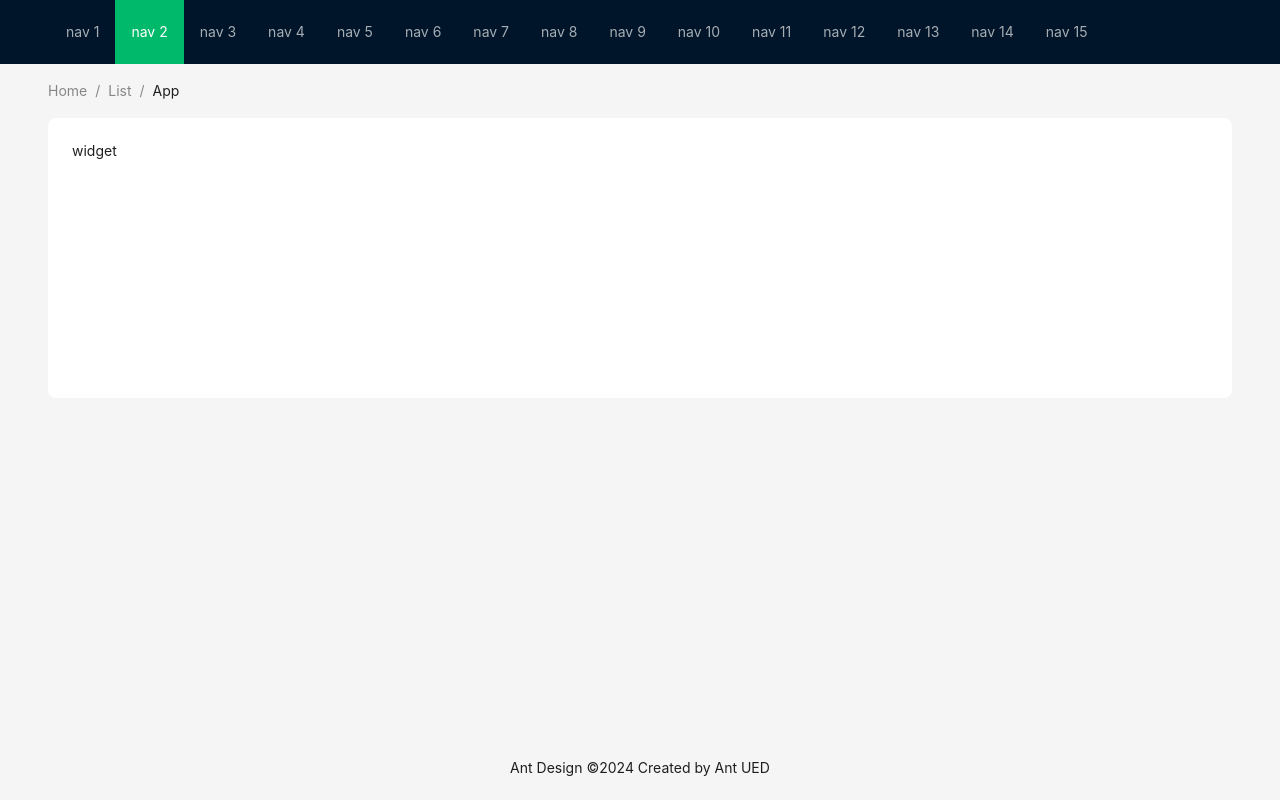
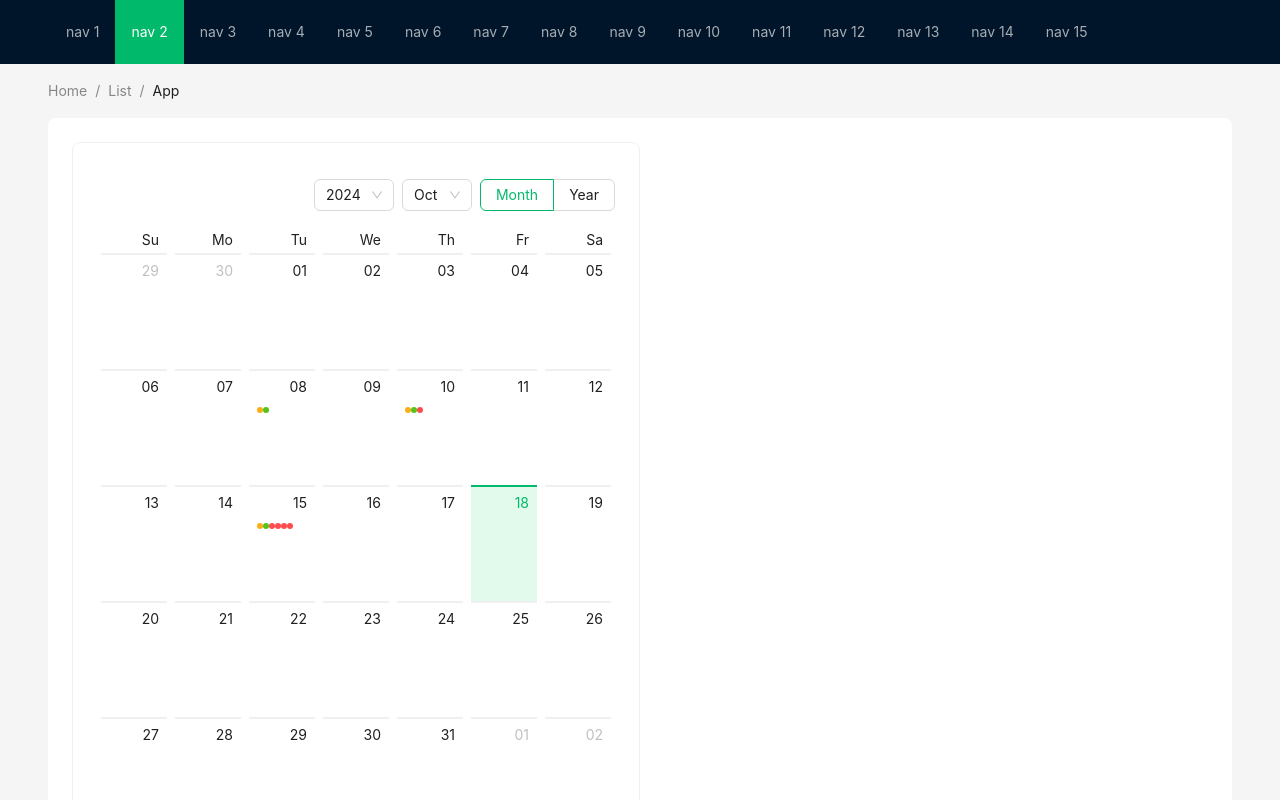
Before and after one commit to raajon/collabothon-widget, a React (Create React App) app: page / in a window 1280 px wide. Shown: the top 800 px of the page. Built offline with nearby package versions, Linux system fonts and the light colour scheme.

Commit message:
calendar widget

```diff
--- a/src/App.tsx
+++ b/src/App.tsx
@@ -1,17 +1,17 @@
 import React from 'react';
-import { Button, ConfigProvider, Layout } from 'antd';
-import Widget from './lib/Widget';
+import { ConfigProvider } from 'antd';
 import { MemoryRouter, Route, Routes } from 'react-router-dom';
 import PageLayout from './page/PageLayout';
+import Dashboard from './page/Dashboard';
 
 const App: React.FC = () => (
   <ConfigProvider theme={{ token: { colorPrimary: '#00b96b' } }}>
     <MemoryRouter>
       <Routes>
         <Route path="/" element={<PageLayout/>}>
-          <Route index element={<Widget/>} />
-          <Route path="newpost" element={<Widget />} />
-          <Route path="*" element={<Widget />} />
+          <Route index element={<Dashboard/>} />
+          <Route path="newpost" element={<Dashboard />} />
+          <Route path="*" element={<Dashboard />} />
         </Route>
       </Routes>
     </MemoryRouter>
--- a/src/lib/Widget.tsx
+++ /dev/null
@@ -1,10 +0,0 @@
-import React from 'react';
-
-const Widget = () =>{
-
-    return (
-        <div>widget</div>
-    )
-}
-
-export default Widget;
--- /dev/null
+++ b/src/lib/WidgetBorder.tsx
@@ -0,0 +1,15 @@
+import { Card } from 'antd';
+import React, { ReactElement } from 'react';
+
+const WidgetBorder = ({children}: Props) =>{
+
+    return (
+        <Card>{children}</Card>
+    )
+}
+
+interface Props{
+    children: ReactElement
+}
+
+export default WidgetBorder;
--- /dev/null
+++ b/src/page/Dashboard.tsx
@@ -0,0 +1,21 @@
+import { Col, Row } from 'antd';
+import React from 'react';
+import CalendarWidget from '../widgets/calendar/CalendarWidget';
+
+const Dashboard = () =>{
+
+    const dashboard = [
+        [<CalendarWidget />],
+        []
+    ]
+
+    return(
+        <Row>
+            {dashboard.map(c=>(
+                <Col span={24/dashboard.length}>{c[0]}</Col>
+            ))}
+        </Row>
+    )
+}
+
+export default Dashboard;
--- /dev/null
+++ b/src/widgets/calendar/CalendarWidget.tsx
@@ -0,0 +1,94 @@
+import { Badge, BadgeProps, Calendar, CalendarProps } from 'antd';
+import React from 'react';
+import type { Dayjs } from 'dayjs';
+import WidgetBorder from '../../lib/WidgetBorder';
+
+
+const getListData = (value: Dayjs) => {
+    let listData: { type: string; content: string }[] = []; // Specify the type of listData
+    switch (value.date()) {
+      case 8:
+        listData = [
+          { type: 'warning', content: 'This is warning event.' },
+          { type: 'success', content: 'This is usual event.' },
+        ];
+        break;
+      case 10:
+        listData = [
+          { type: 'warning', content: 'This is warning event.' },
+          { type: 'success', content: 'This is usual event.' },
+          { type: 'error', content: 'This is error event.' },
+        ];
+        break;
+      case 15:
+        listData = [
+          { type: 'warning', content: 'This is warning event' },
+          { type: 'success', content: 'This is very long usual event......' },
+          { type: 'error', content: 'This is error event 1.' },
+          { type: 'error', content: 'This is error event 2.' },
+          { type: 'error', content: 'This is error event 3.' },
+          { type: 'error', content: 'This is error event 4.' },
+        ];
+        break;
+      default:
+    }
+    return listData || [];
+  };
+
+  const getMonthData = (value: Dayjs) => {
+    if (value.month() === 8) {
+      return 1394;
+    }
+  };
+
+const CalendarWidget = () =>{
+
+    const monthCellRender = (value: Dayjs) => {
+        const num = getMonthData(value);
+        return num ? (
+          <div className="notes-month">
+            <section>{num}</section>
+            <span>Backlog number</span>
+          </div>
+        ) : null;
+      };
+
+    //   const dateCellRender = (value: Dayjs) => {
+    //     const listData = getListData(value);
+    //     return (
+    //       <ul className="events">
+    //         {listData.map((item) => (
+    //           <li key={item.content}>
+    //             <Badge status={item.type as BadgeProps['status']} />
+    //             {/* <Badge status={item.type as BadgeProps['status']} text={item.content} /> */}
+    //           </li>
+    //         ))}
+    //       </ul>
+    //     );
+    //   };
+
+      const dateCellRender = (value: Dayjs) => {
+        const listData = getListData(value);
+        return (
+          <>
+            {listData.map((item) => (
+                <Badge status={item.type as BadgeProps['status']} />
+            ))}
+          </>
+        );
+      };
+
+    const cellRender: CalendarProps<Dayjs>['cellRender'] = (current, info) => {
+        if (info.type === 'date') return dateCellRender(current);
+        if (info.type === 'month') return monthCellRender(current);
+        return info.originNode;
+      };
+
+    return(
+        <WidgetBorder>
+            <Calendar cellRender={cellRender}/>
+        </WidgetBorder>
+    )
+}
+
+export default CalendarWidget;
```
